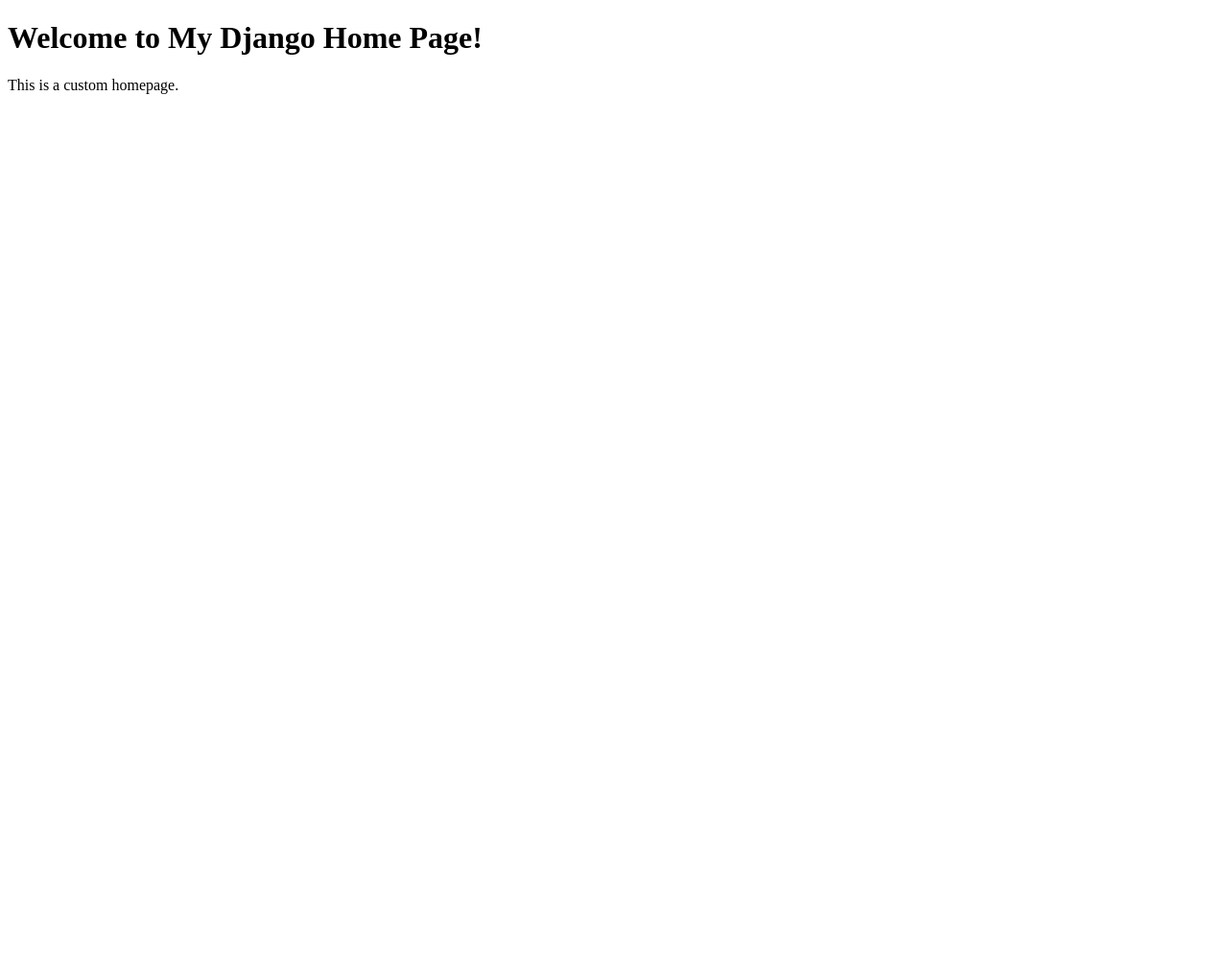
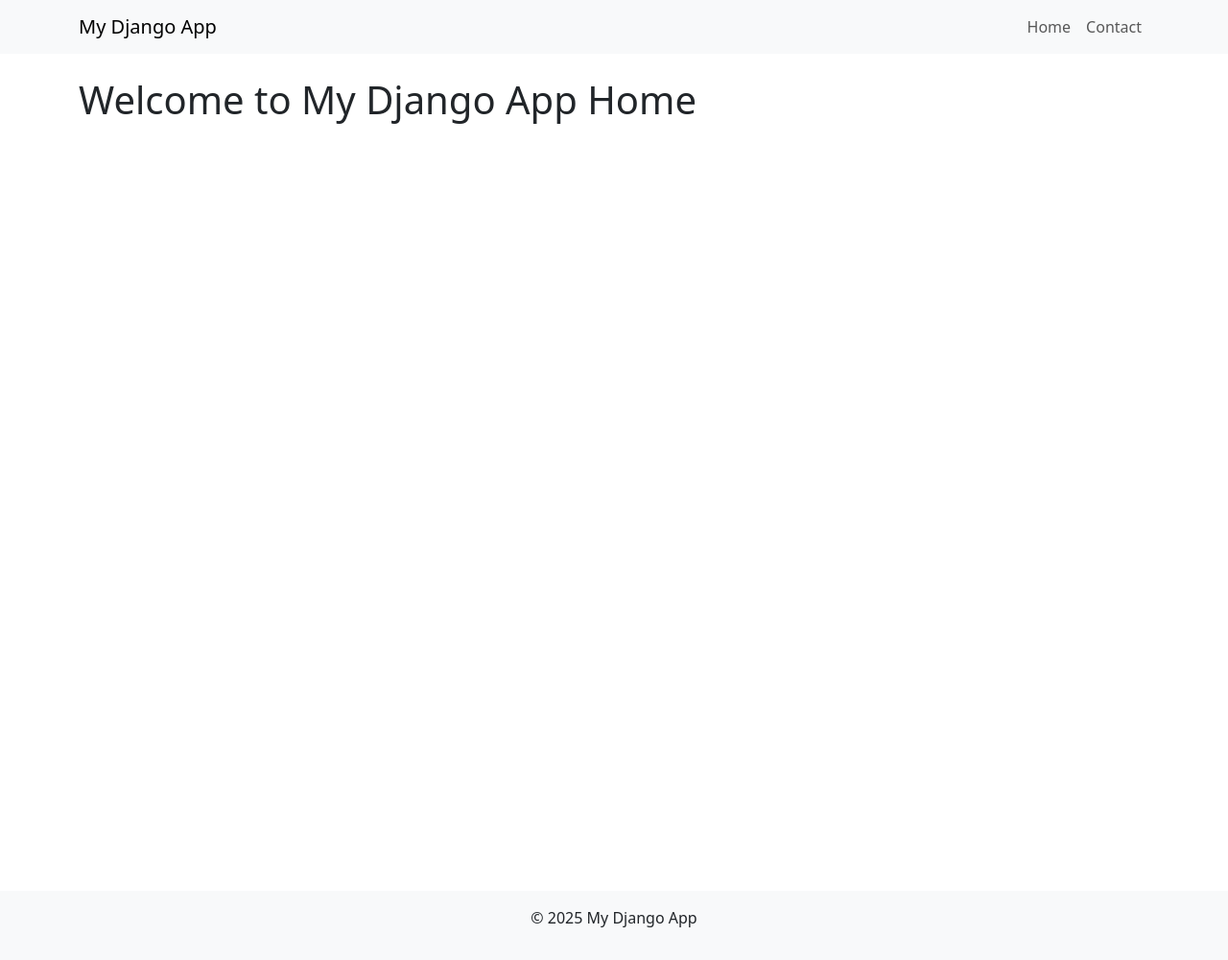
Before and after one commit to PaulaMagdi0/Django, a Django app: page / in a window 1280 px wide. Shown: the whole page at 96% size. Before the commit the page ends 98 px from the top, so only its background shows below. Run offline with Django 5.2, Linux system fonts and the light colour scheme.

Commit message:
First Day

```diff
--- a/Day1/core/urls.py
+++ b/Day1/core/urls.py
@@ -15,11 +15,9 @@
     2. Add a URL to urlpatterns:  path('blog/', include('blog.urls'))
 """
 from django.contrib import admin
-from django.urls import path
-from myapp import views  # Replace 'myapp' with your actual app name
+from django.urls import path, include # Import include
 
 urlpatterns = [
     path('admin/', admin.site.urls),
-    path('', views.home, name='home'),  # Home page
-    path('<str:name>/', views.dynamic_route, name='dynamic'),  # Dynamic route
+    path("", include("myapp.urls")),  # The Route To The App in my Case myapp
 ]
--- a/Day1/myapp/templates/home.html
+++ b/Day1/myapp/templates/home.html
@@ -1,12 +1,7 @@
-<!DOCTYPE html>
-<html lang="en">
-<head>
-    <meta charset="UTF-8">
-    <meta name="viewport" content="width=device-width, initial-scale=1.0">
-    <title>Home Page</title>
-</head>
-<body>
-    <h1>Welcome to My Django Home Page!</h1>
-    <p>This is a custom homepage.</p>
-</body>
-</html>
+{% extends "base.html" %}
+
+{% block title %}Home - My Django App{% endblock %}
+
+{% block content %}
+    <h1>Welcome to My Django App Home </h1>
+{% endblock %}
--- a/Day1/myapp/urls.py
+++ b/Day1/myapp/urls.py
@@ -1,7 +1,8 @@
 from django.urls import path
-from .views import home, dynamic_route  # Import both views
+from .views import home, contact  # Import your views
 
 urlpatterns = [
-    path("", home, name="home"),  # Default homepage
-    path("<str:name>/", dynamic_route, name="dynamic"),  # Dynamic route
+    #Routes in = Node
+    path("", home, name="home"),  # Root URL ("/") = My Home Function in views
+    path('contact/<str:contact_id>/', contact, name='contact'),
 ]
--- a/Day1/myapp/views.py
+++ b/Day1/myapp/views.py
@@ -1,8 +1,13 @@
 from django.shortcuts import render
 from django.http import HttpResponse
 
+# Create your views here.
 def home(request):
-    return render(request, 'home.html')  # Render the home.html template
+    # return HttpResponse("Hello, world! This is the home page.")
+    return render(request, "home.html")  # Renders the home template
 
-def dynamic_route(request, name):
-    return HttpResponse(f"<h1>Welcome, {name}!</h1>")  # Displays the dynamic value
+
+def contact(request,contact_id):
+    # return HttpResponse(f"Hello, world! This is the {name} page.")
+    context = {"name": contact_id}  # Passes 'name' to template
+    return render(request, "contact.html", context)
--- /dev/null
+++ b/Day1/templates/base.html
@@ -0,0 +1,39 @@
+<!DOCTYPE html>
+<html lang="en">
+<head>
+    <meta charset="UTF-8">
+    <meta name="viewport" content="width=device-width, initial-scale=1.0">
+    <title>{% block title %}My Django App{% endblock %}</title>
+    <link rel="stylesheet" href="https://cdn.jsdelivr.net/npm/bootstrap@5.3.0/dist/css/bootstrap.min.css">
+</head>
+<body>
+    <nav class="navbar navbar-expand-lg navbar-light bg-light">
+        <div class="container">
+            <a class="navbar-brand" href="{% url 'home' %}">My Django App</a>
+            <button class="navbar-toggler" type="button" data-bs-toggle="collapse" data-bs-target="#navbarNav">
+                <span class="navbar-toggler-icon"></span>
+            </button>
+            <div class="collapse navbar-collapse" id="navbarNav">
+                <ul class="navbar-nav ms-auto">
+                    <li class="nav-item">
+                        <a class="nav-link" href="{% url 'home' %}">Home</a>
+                    </li>
+                    <li class="nav-item">
+                        <a class="nav-link" href="{% url 'contact' contact_id=1 %}">Contact</a>
+                    </li>
+                </ul>
+            </div>
+        </div>
+    </nav>
+
+    <div class="container mt-4 vh-100">
+        {% block content %}{% endblock %}
+    </div>
+
+    <footer class="text-center py-3 mt-5 bg-light">
+        <p>&copy; 2025 My Django App</p>
+    </footer>
+
+    <script src="https://cdn.jsdelivr.net/npm/bootstrap@5.3.0/dist/js/bootstrap.bundle.min.js"></script>
+</body>
+</html>
```
Also changed, not shown: Day1/core/settings.py (+20 -5 lines), Day1/myapp/templates/contact.html (added, +8 -0 lines).
